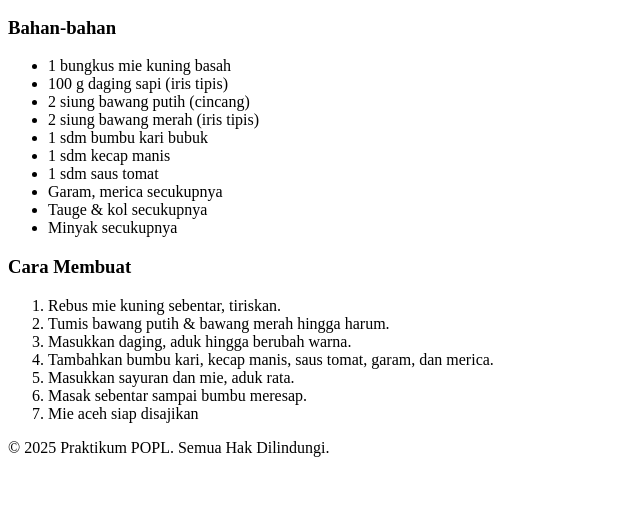
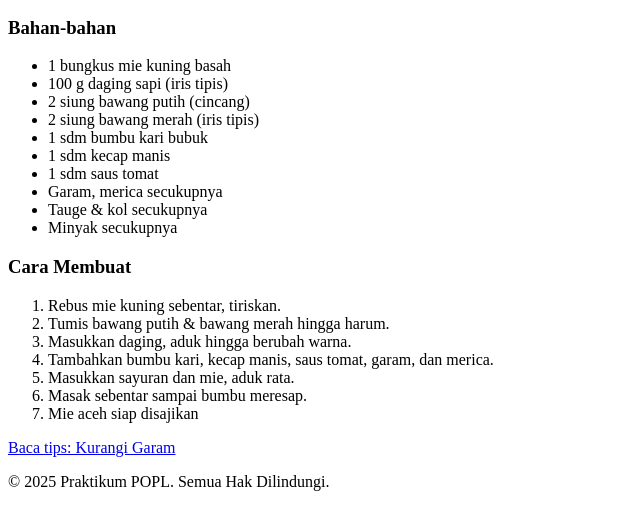
Before and after one commit to sifffA/Buku_Resep_Aceh, a plain HTML site: page index.html in a window 1280 px wide. Shown: the part 97-626 px from the top of the page, without its empty margins (0-640 px from the left). Drawn offline with Linux system fonts and the light colour scheme.

Commit message:
tambah link kurang garam

```diff
--- a/index.html
+++ b/index.html
@@ -39,6 +39,10 @@
   </ol>
 </div>
 
+ <!--  Menambahkan link ke kurang_garam  -->
+  <a href="kurang_garam.html">Baca tips: Kurangi Garam</a>
+</div>
+
 <!-- Tempat footer -->
 <div id="footer">
   <p>&copy; 2025 Praktikum POPL. Semua Hak Dilindungi.</p>
```
